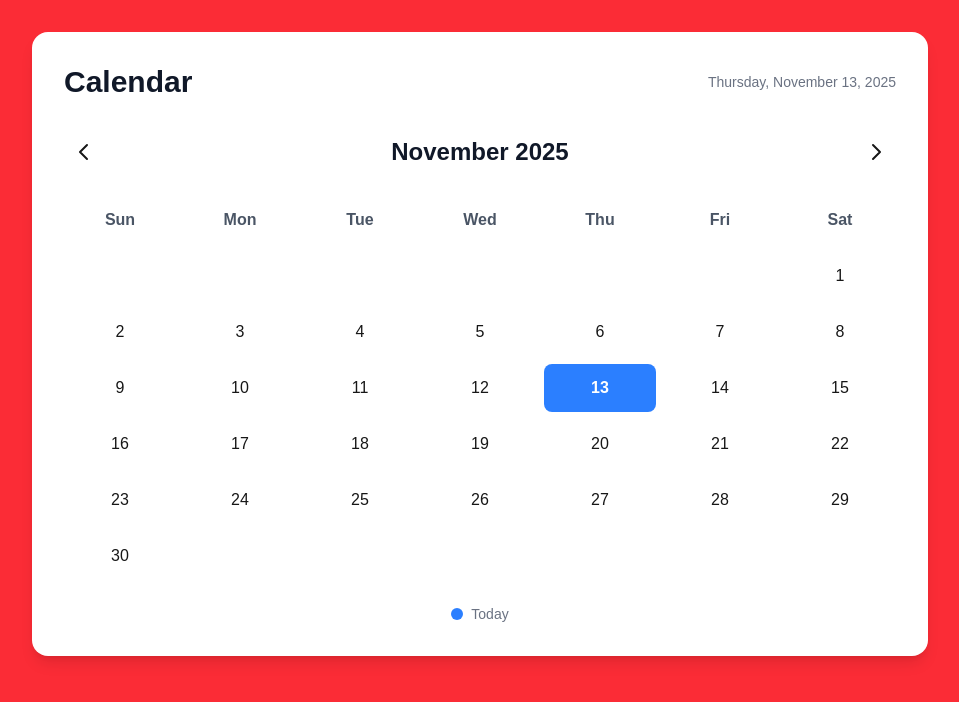
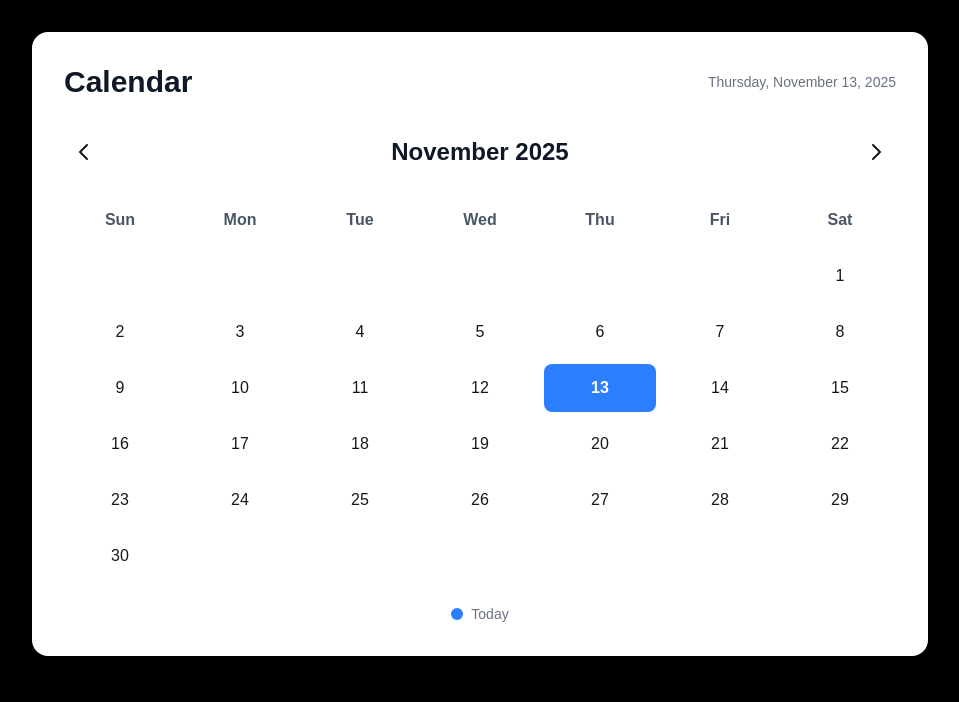
Before and after one commit to ns-test-org/1213123x, a Next.js app in the folder packages/new-web-app-room/: page / in a window 1280 px wide. Shown: the top 702 px of the page, without its empty margins (160-1119 px from the left). Built offline with nearby package versions, Linux system fonts and the light colour scheme.

Commit message:
AI chat session: Updated code and files

```diff
--- a/packages/new-web-app-room/src/app/page.tsx
+++ b/packages/new-web-app-room/src/app/page.tsx
@@ -68,7 +68,7 @@ export default function Calendar() {
   };
 
   return (
-    <div className="min-h-screen bg-red-500 p-8">
+    <div className="min-h-screen bg-black p-8">
       <div className="max-w-4xl mx-auto">
         <div className="bg-white dark:bg-gray-800 rounded-2xl shadow-lg p-8">
           {/* Header */}
```
